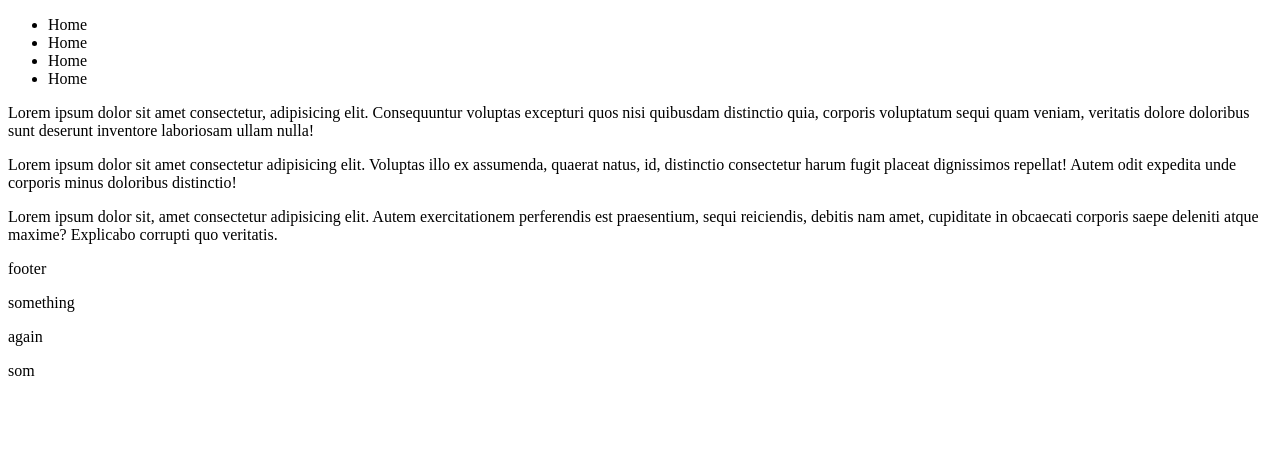
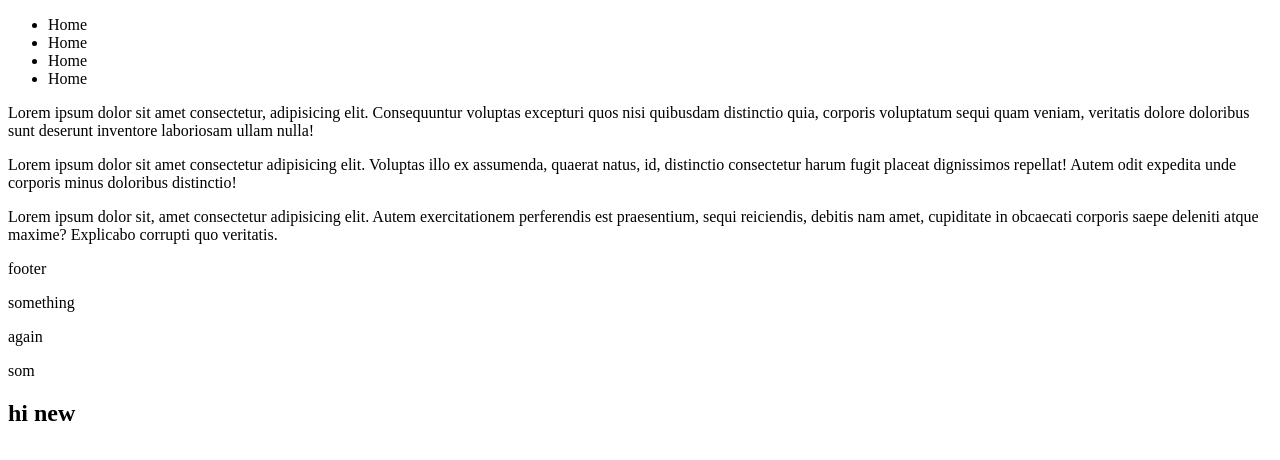
Before and after one commit to chhakuli123/practice-merging, a plain HTML site: page index.html in a window 1280 px wide. Drawn offline with Linux system fonts and the light colour scheme.

Commit message:
div added

```diff
--- a/index.html
+++ b/index.html
@@ -34,6 +34,10 @@
         <p>again</p>
         <p>som</p>
     </div>
+
+    <div class="new">
+        <h2>hi new</h2>
+    </div>
 </body>
 
 </html>
```
